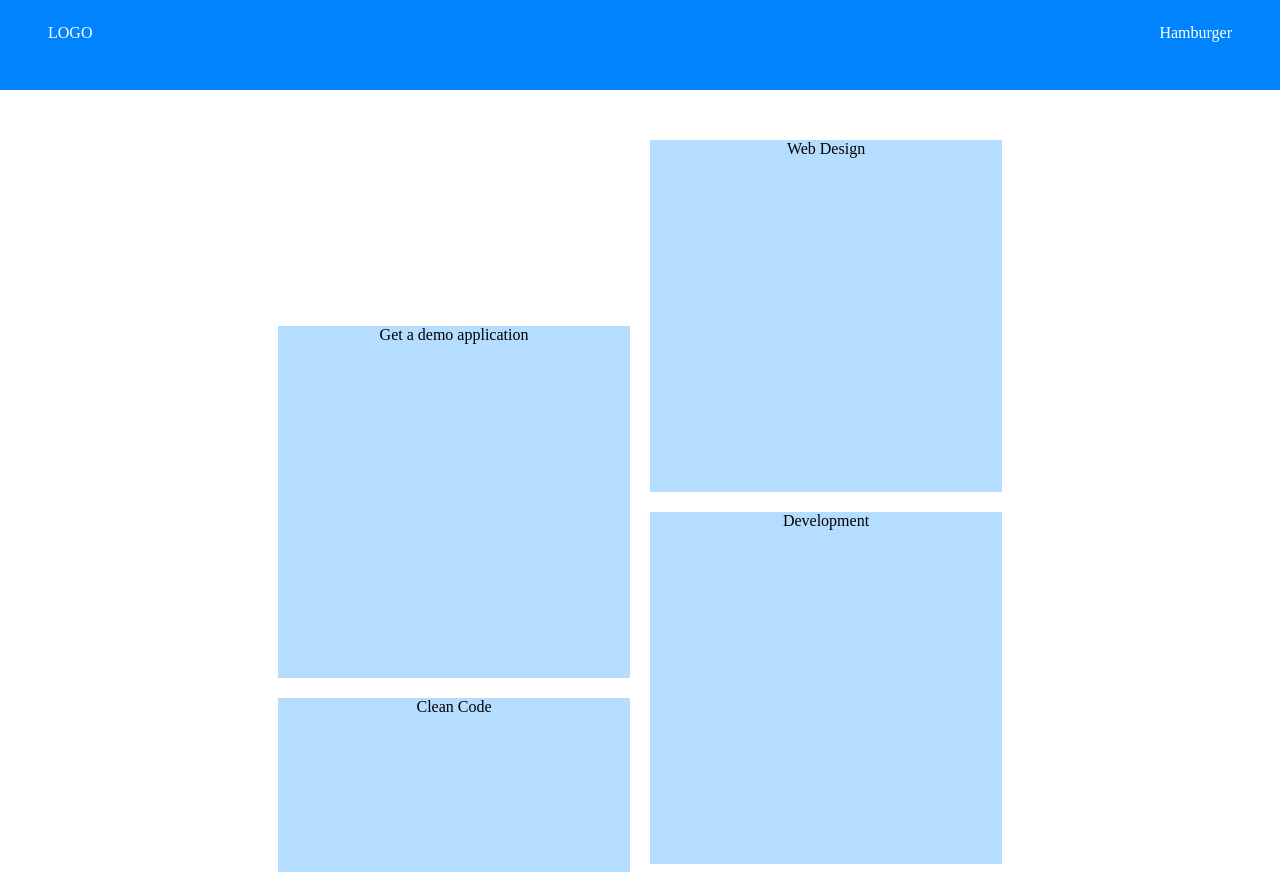
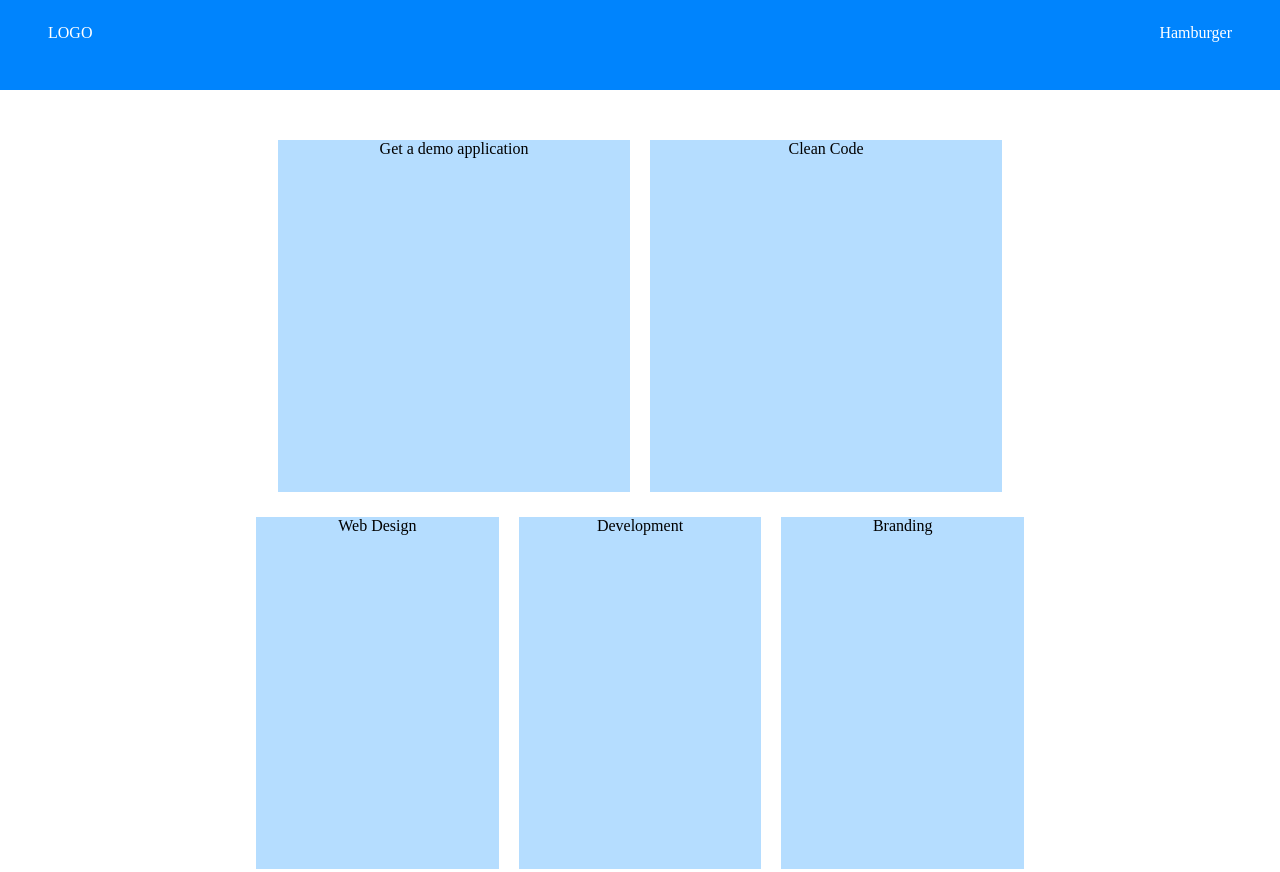
Before and after one commit to rebs-code/htmlcss-responsive-layout, a plain HTML site: page index.html in a window 1280 px wide. Shown: the top 872 px of the page. Drawn offline with Linux system fonts and the light colour scheme.

Commit message:
feat: section1 tablet structure

```diff
--- a/css/style.css
+++ b/css/style.css
@@ -61,6 +61,8 @@ nav {
     flex-direction: column;
     text-align: center;
     align-items: center;
+    padding-bottom: 80px;
+    gap: 25px;
 }
 
 .section1-top, .section1-bottom {
@@ -76,11 +78,14 @@ nav {
   @media only screen and (min-width: 768px) {
 
     .section1-container {
-        gap: 1.25rem;
-        flex-direction: row; /* cards need to be in row in table view with wrap */
-        flex-wrap: wrap;
-        justify-content: center;
+        flex-direction: column; /* cards need to be in row in table view with wrap */
         padding-top: 3.125rem;
+        padding-bottom: 100px;
+    }
+
+    .section1-top, .section1-bottom {
+        flex-direction: row;
+        max-width: 768px;
     }
 
 
```
